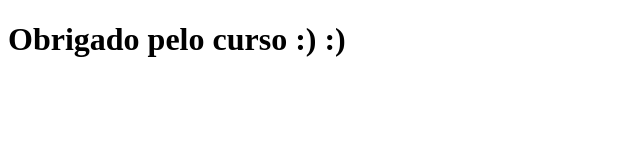
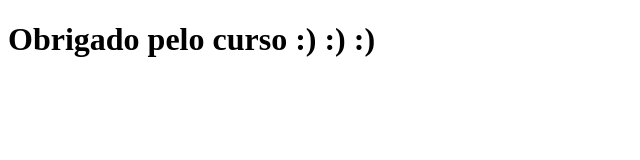
Before and after one commit to Kauawt/clone-tabnews, a Next.js app: page / in a window 1280 px wide. Shown: the top 160 px of the page, without its empty margins (0-640 px from the left). Built offline with nearby package versions, Linux system fonts and the light colour scheme.

Commit message:
testando deploy no Vercel

```diff
--- a/pages/index.js
+++ b/pages/index.js
@@ -1,5 +1,5 @@
 function Home() {
-    return <h1>Obrigado pelo curso :) :)</h1>
+    return <h1>Obrigado pelo curso :) :) :)</h1>
 
 }
 
```
